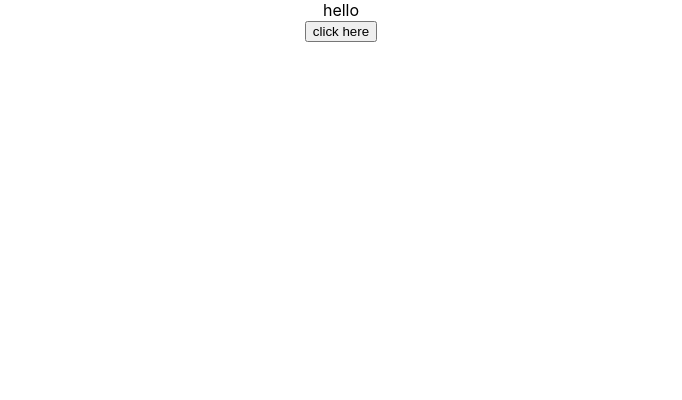
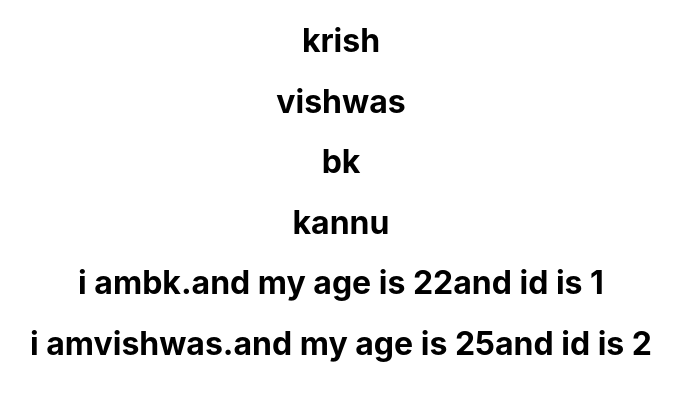
Before and after one commit to sachinvrg/react_js, a React (Create React App) app: page / in a window 1280 px wide. Shown: the top 400 px of the page, without its empty margins (299-981 px from the left). Built offline with nearby package versions, Linux system fonts and the light colour scheme.

Commit message:
16june
worked gtoday with conditional rendering and keys list rendering with attributes as props and key of same child and parent components

```diff
--- a/src/App.js
+++ b/src/App.js
@@ -8,6 +8,9 @@ import Counter from  './components/counter'
 import Functionclick from  './components/functionClick'
 import Classclick from  './components/classclick'
 import Eventbind from  './components/eventbind'
+import Parentcomponent from  './components/parentcomponent'
+import Usergreeting from  './components/usergreeting'
+import Namelist from  './components/namelist'
 import { render } from '@testing-library/react';
 
 function App() {
@@ -25,8 +28,11 @@ function App() {
       <Counter/>
     <Greet name='krish' heroName='superman'/>
    <Functionclick />
+   <Eventbind/>
+   <Parentcomponent/>
+   <Usergreeting/>
      */}
-   <Eventbind/>
+  <Namelist/>
 
     </div>
   );
--- /dev/null
+++ b/src/components/childcomponent.js
@@ -0,0 +1,11 @@
+import React from 'react'
+
+function childcomponet(props){
+ return(
+        <div>
+          <button onClick={()=>props.greethandler('child ')}>greet parent</button>
+        </div>
+    )
+}
+
+export default childcomponet
--- /dev/null
+++ b/src/components/namelist.js
@@ -0,0 +1,18 @@
+import React from 'react'
+import Person from './personlist'
+function namelist(){
+    const names=['krish','vishwas','bk','kannu']
+    const listname=[{name:'bk',age:22,id:1},{name:'vishwas',age:25,id:2}]
+    const jsonlist= listname.map(person=><Person key={person.name} person={person}/>)
+
+    return(
+     <div>
+     {
+        names.map(name => <h1>{name}</h1>)
+     }
+     <div>{jsonlist}</div>
+     </div>
+  )
+}
+
+export default namelist
--- /dev/null
+++ b/src/components/parentcomponent.js
@@ -0,0 +1,27 @@
+import React,{Component} from 'react'
+import Childcomponent from './childcomponent'
+class parentcomponent extends Component
+{
+    constructor (props){
+        super(props)
+        this.state = {
+            parentname : 'parent'
+        }
+        this.greetparent =this.greetparent.bind(this)
+    }
+
+     greetparent (childname){
+         alert(`hello  ${this.state.parentname} from ${childname}`)
+     }
+
+
+    render(){
+     return(
+         <div>
+         <Childcomponent greethandler={this.greetparent}></Childcomponent>
+     </div>
+     )
+ }
+}
+
+export  default parentcomponent
--- /dev/null
+++ b/src/components/personlist.js
@@ -0,0 +1,12 @@
+import React from 'react'
+
+function person({person}){
+
+ return(
+        <div>
+          <h1>i am{person.name}.and my age is {person.age}and id is {person.id}</h1>
+        </div>
+    )
+}
+
+export default person
--- /dev/null
+++ b/src/components/usergreeting.js
@@ -0,0 +1,46 @@
+import React,{Component} from 'react'
+
+class usergreeting extends Component
+{
+    constructor(props){
+        super(props)
+        this.state ={
+            isloggedin:true
+        }
+    }
+
+ render(){
+     return this.state.isloggedin && <div>user logged in</div>
+    //  return(
+    //      this.state.isloggedin ?
+    //      <div>welcome bk</div>:
+    //      <div>welcome guest</div>
+    //  )
+    //  let message
+    //  if (this.state.isloggedin) {
+    //      message= <div> welcome user</div>
+    //  }else{
+    //      message=<div> guest log in </div>
+    //  }
+    //   return(
+    //   <div>{message}</div>
+    //   )
+    //  if(this.state.isloggedin){
+    //     return(
+    //           <div> welcome  bk</div>
+    //         )
+    //  } else{
+    //      return(
+    //     <div>welcome guest</div>
+    //     )
+    //  }
+    //  return(
+    //      <div>
+    //  <div>welcome bk</div>
+    //  <div>welcome guest</div>
+    //  </div>
+    //  )
+  }
+}
+
+export  default usergreeting
```
